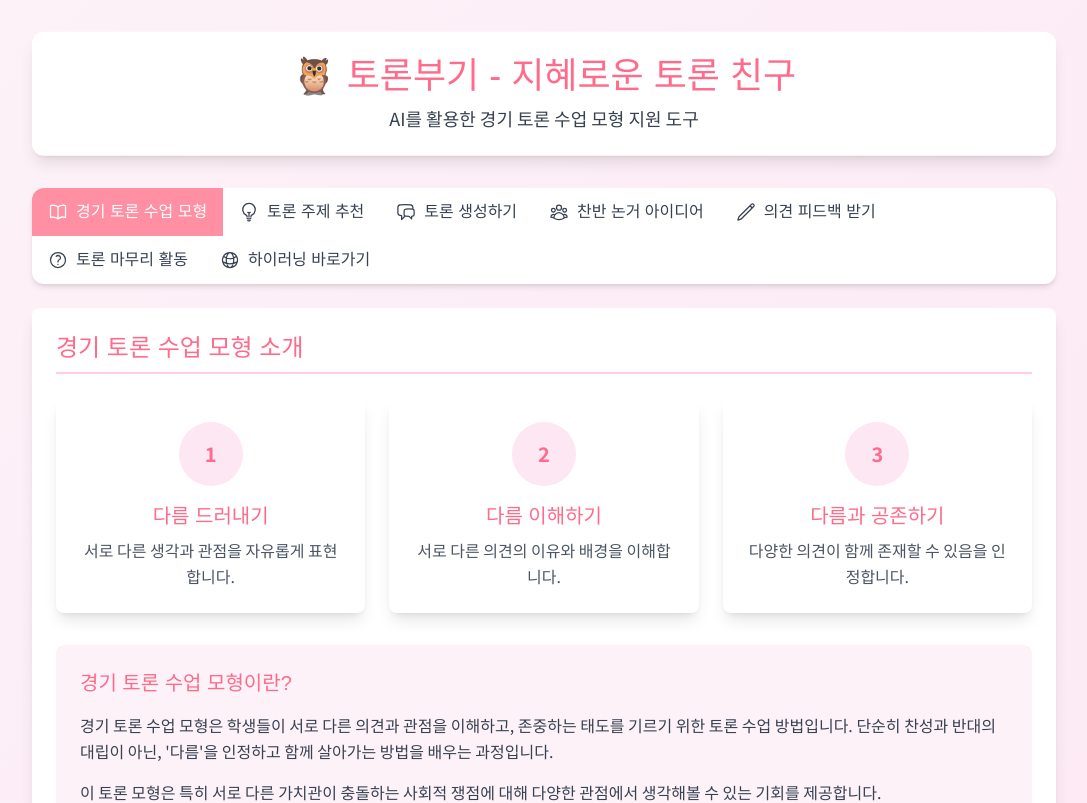
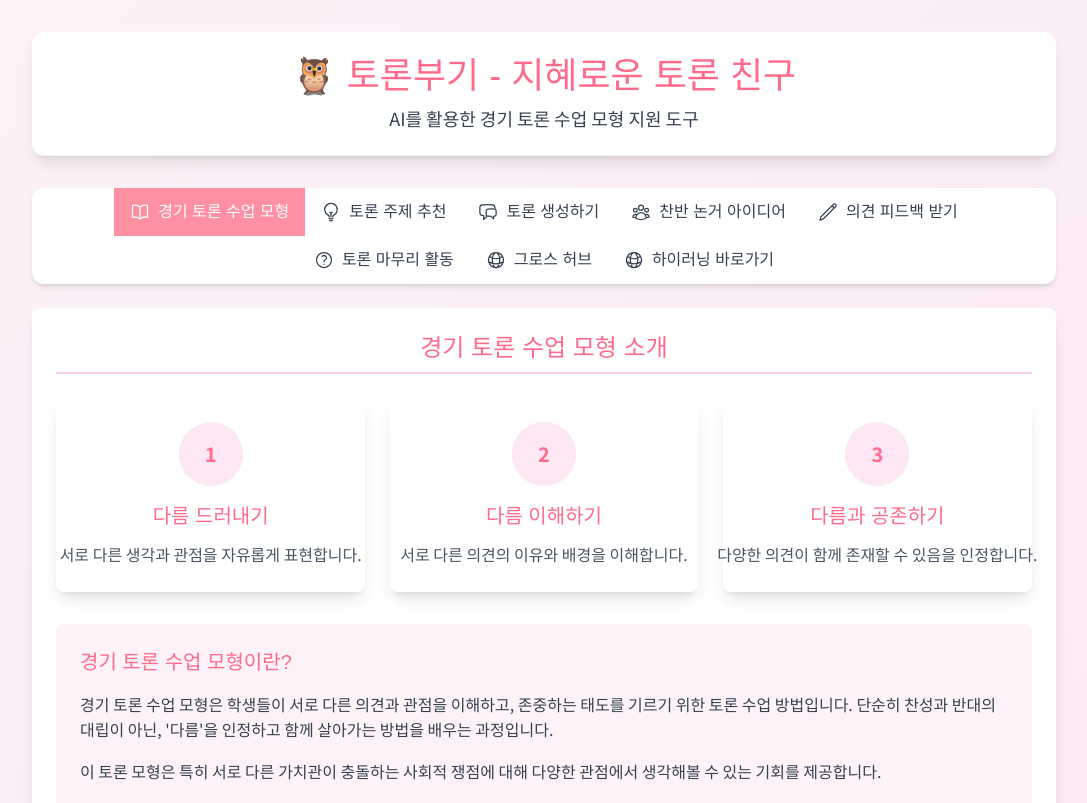
Before and after one commit to reallygood83/debatebooki-vercel, a Next.js app: page / in a window 1280 px wide. Shown: the top 803 px of the page, without its empty margins (96-1183 px from the left). Built offline with nearby package versions, Linux system fonts and the light colour scheme; a web font is replaced by a local one.

Commit message:
그로스 허브 버튼 추가

```diff
--- a/pages/index.tsx
+++ b/pages/index.tsx
@@ -200,6 +200,7 @@ export default function Home() {
     { title: "찬반 논거 아이디어", icon: <UserGroupIcon className="h-5 w-5" /> },
     { title: "의견 피드백 받기", icon: <PencilIcon className="h-5 w-5" /> },
     { title: "토론 마무리 활동", icon: <QuestionMarkCircleIcon className="h-5 w-5" /> },
+    { title: "그로스 허브", icon: <GlobeAltIcon className="h-5 w-5" />, externalLink: "https://script.google.com/macros/s/AKfycbxRh28gE6v7s7Xf-iuvWjMqORcBGZa-9U4Pqap4-Qlqc7u-KJ8aBN9L7shN0vxXqOVD/exec" },
     { title: "하이러닝 바로가기", icon: <GlobeAltIcon className="h-5 w-5" />, externalLink: "https://hi.goe.go.kr/" }
   ];
 
@@ -223,7 +224,7 @@ export default function Home() {
 
           {/* 탭 네비게이션 */}
           <div className="bg-white rounded-xl shadow-md mb-6 overflow-hidden">
-            <div className="flex flex-wrap">
+            <div className="flex flex-wrap justify-center">
               {tabs.map((tab, idx) => (
                 <button
                   key={idx}
@@ -246,31 +247,31 @@ export default function Home() {
             {/* 1. 경기 토론 수업 모형 */}
             {activeTab === 0 && (
               <div>
-                <h2 className="text-2xl font-nanum-square text-primary-dark mb-6 pb-2 border-b-2 border-pink-200">
+                <h2 className="text-2xl font-nanum-square text-primary-dark mb-6 pb-2 border-b-2 border-pink-200 text-center">
                   경기 토론 수업 모형 소개
                 </h2>
 
                 <div className="grid grid-cols-1 md:grid-cols-3 gap-6 mb-8">
-                  <div className="card text-center hover:shadow-xl transition-shadow">
-                    <div className="bg-pink-100 rounded-full w-16 h-16 flex items-center justify-center mx-auto mb-4">
+                  <div className="card text-center hover:shadow-xl transition-shadow flex flex-col items-center">
+                    <div className="bg-pink-100 rounded-full w-16 h-16 flex items-center justify-center mb-4">
                       <span className="text-xl font-bold text-primary-dark">1</span>
                     </div>
-                    <h3 className="text-xl font-nanum-square text-primary-dark mb-2">다름 드러내기</h3>
-                    <p className="font-noto-sans-kr text-gray-600">서로 다른 생각과 관점을 자유롭게 표현합니다.</p>
+                    <h3 className="text-xl font-nanum-square text-primary-dark mb-3">다름 드러내기</h3>
+                    <p className="font-noto-sans-kr text-gray-600 whitespace-nowrap">서로 다른 생각과 관점을 자유롭게 표현합니다.</p>
                   </div>
-                  <div className="card text-center hover:shadow-xl transition-shadow">
-                    <div className="bg-pink-100 rounded-full w-16 h-16 flex items-center justify-center mx-auto mb-4">
+                  <div className="card text-center hover:shadow-xl transition-shadow flex flex-col items-center">
+                    <div className="bg-pink-100 rounded-full w-16 h-16 flex items-center justify-center mb-4">
                       <span className="text-xl font-bold text-primary-dark">2</span>
                     </div>
-                    <h3 className="text-xl font-nanum-square text-primary-dark mb-2">다름 이해하기</h3>
-                    <p className="font-noto-sans-kr text-gray-600">서로 다른 의견의 이유와 배경을 이해합니다.</p>
+                    <h3 className="text-xl font-nanum-square text-primary-dark mb-3">다름 이해하기</h3>
+                    <p className="font-noto-sans-kr text-gray-600 whitespace-nowrap">서로 다른 의견의 이유와 배경을 이해합니다.</p>
                   </div>
-                  <div className="card text-center hover:shadow-xl transition-shadow">
-                    <div className="bg-pink-100 rounded-full w-16 h-16 flex items-center justify-center mx-auto mb-4">
+                  <div className="card text-center hover:shadow-xl transition-shadow flex flex-col items-center">
+                    <div className="bg-pink-100 rounded-full w-16 h-16 flex items-center justify-center mb-4">
                       <span className="text-xl font-bold text-primary-dark">3</span>
                     </div>
-                    <h3 className="text-xl font-nanum-square text-primary-dark mb-2">다름과 공존하기</h3>
-                    <p className="font-noto-sans-kr text-gray-600">다양한 의견이 함께 존재할 수 있음을 인정합니다.</p>
+                    <h3 className="text-xl font-nanum-square text-primary-dark mb-3">다름과 공존하기</h3>
+                    <p className="font-noto-sans-kr text-gray-600 whitespace-nowrap">다양한 의견이 함께 존재할 수 있음을 인정합니다.</p>
                   </div>
                 </div>
 
```
